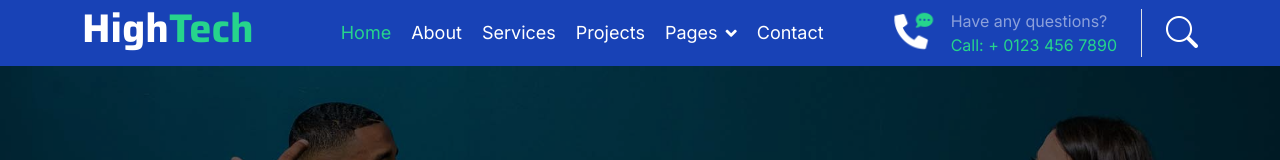
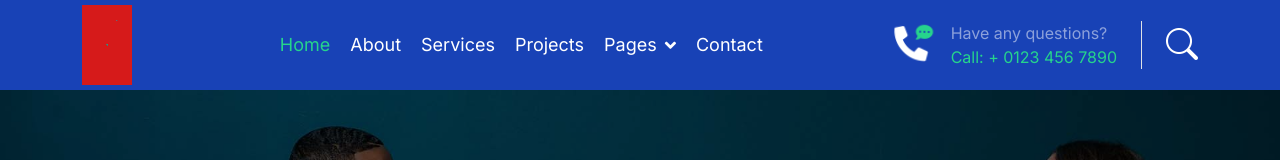
Before and after one commit to futurecodelabs/tech-pages, a plain HTML site: page index.html in a window 1280 px wide. Shown: the top 160 px of the page. Drawn offline with nearby package versions, Linux system fonts and the light colour scheme; animation ran at ten frames a second.

Commit message:
Update  logo
Add logo in html

```diff
--- a/index.html
+++ b/index.html
@@ -60,7 +60,7 @@
             <div class="container">
                 <nav class="navbar navbar-dark navbar-expand-lg py-0">
                     <a href="index.html" class="navbar-brand">
-                        <h1 class="text-white fw-bold d-block">High<span class="text-secondary">Tech</span> </h1>
+                       <img src="./img/logo.gif" alt="logo">
                     </a>
                     <button type="button" class="navbar-toggler me-0" data-bs-toggle="collapse" data-bs-target="#navbarCollapse">
                         <span class="navbar-toggler-icon"></span>
```
